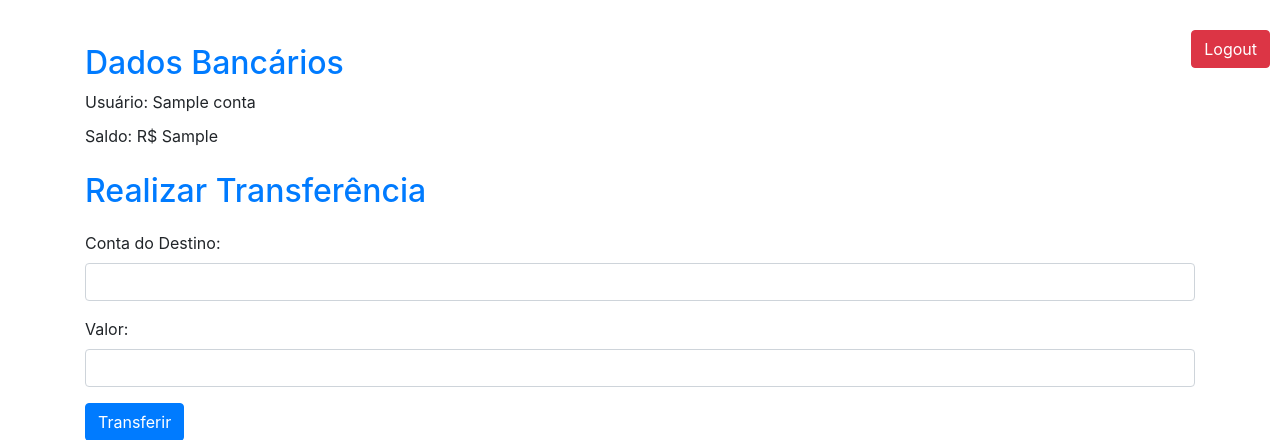
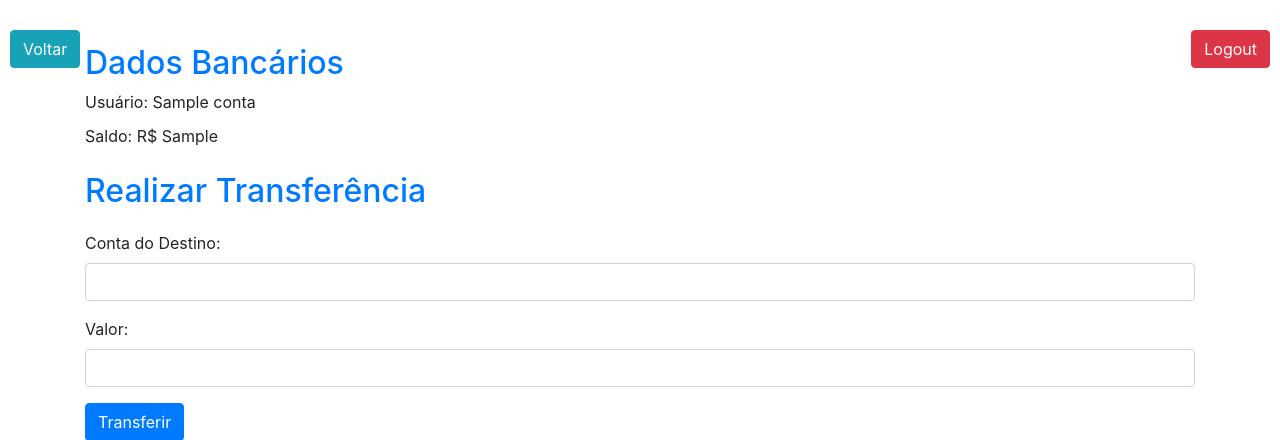
Before and after one commit to FainoTM/seguranca-trab, a PHP site: page /conta.php in a window 1280 px wide. Shown: the top 440 px of the page. Run offline with PHP 8.4, Linux system fonts and the light colour scheme; the visitor is signed in with stand-in values (Sample User, id 1); tables that the repository leaves empty or names only in its code hold one stand-in row (values such as "Sample post").

Commit message:
Criando botão de voltar conta-index

```diff
--- a/conta.php
+++ b/conta.php
@@ -18,6 +18,12 @@ if ($_SERVER["REQUEST_METHOD"] == "POST" && isset($_POST["logout"])) {
     // Destroy the session and redirect to the login page
     session_destroy();
     header("Location: login.php");
+    exit();
+}
+
+if ($_SERVER["REQUEST_METHOD"] == "POST" && isset($_POST["voltar"])) {
+    // Redirect to the index page
+    header("Location: index.php");
     exit();
 }
 
@@ -46,6 +52,12 @@ $conn->close();
             margin-top: 20px;
         }
 
+        .voltar-btn {
+            position: absolute;
+            top: 10px;
+            left: 10px;
+        }
+
         .logout-btn {
             position: absolute;
             top: 10px;
@@ -55,6 +67,12 @@ $conn->close();
 </head>
 <body>
 <div class="container">
+    <!-- Voltar button -->
+    <form method="post" class="voltar-btn">
+        <button type="submit" class="btn btn-info">Voltar</button>
+        <input type="hidden" name="voltar" value="1">
+    </form>
+
     <!-- Logout button -->
     <form method="post" class="logout-btn">
         <button type="submit" class="btn btn-danger">Logout</button>
```
